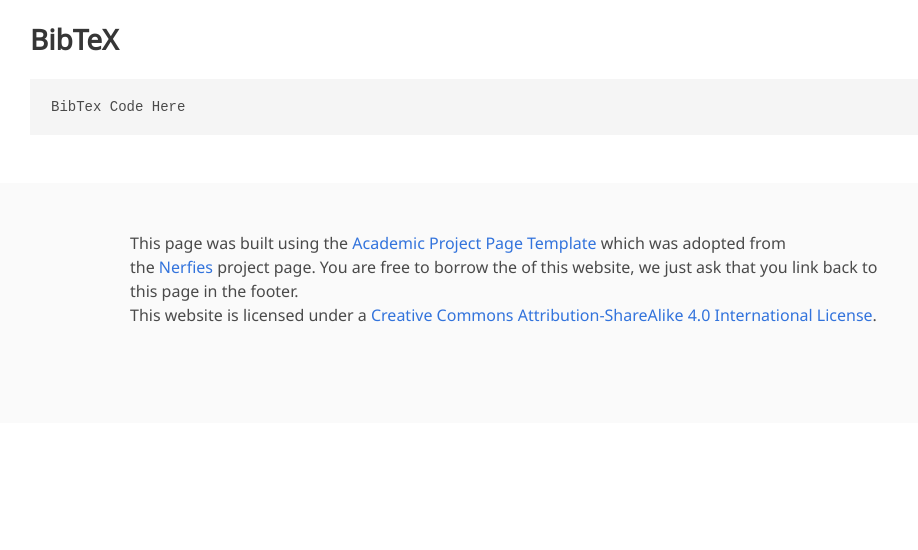
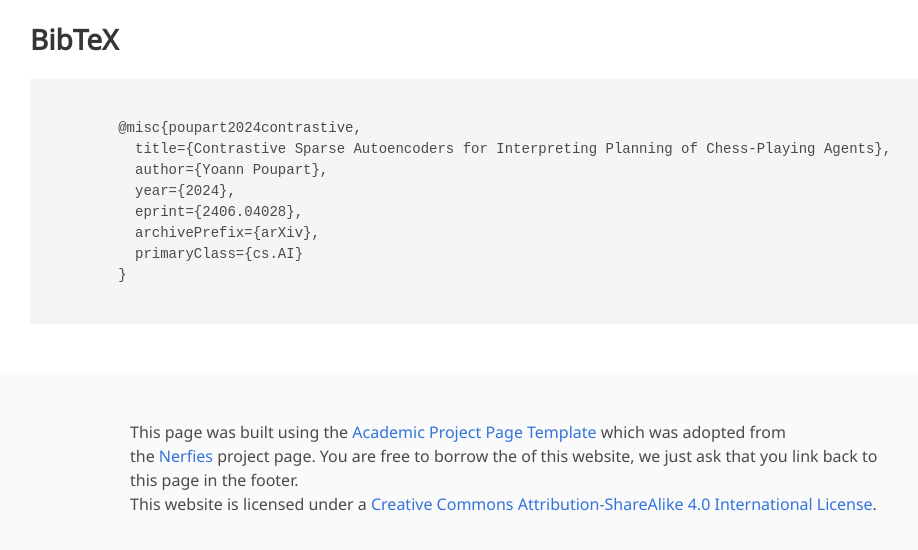
Before and after one commit to yp-edu/yp-edu.github.io, a Jekyll site: the page built from pages/_publications/lczero-planning.html, in a window 1280 px wide and 900 px high, scrolled down 1029 px, cut to the strip 288-838 px from the top of the window. Shown: the whole strip, without its empty margins (130-1048 px from the left). Built offline with Jekyll 4.4.1, drawn with Linux system fonts in a browser that asks for light colours; nearby versions of some CDN libraries; some web fonts are replaced; library files that are not in the unit come from our copies; Markdown is read by kramdown in place of the engine named in the settings; a style sheet for code colours, icons or effects is not loaded; before the commit the page ends 1740 px from its top, so only the background shows below that.

Commit message:
pub link

```diff
--- a/pages/_publications/lczero-planning.html
+++ b/pages/_publications/lczero-planning.html
@@ -229,7 +229,16 @@ description: TL;DR> We propose contrastive sparse autoencoders (CSAE), a novel f
   <section class="section" id="BibTeX">
     <div class="container is-max-desktop content">
       <h2 class="title">BibTeX</h2>
-      <pre><code>BibTex Code Here</code></pre>
+      <pre><code>
+        @misc{poupart2024contrastive,
+          title={Contrastive Sparse Autoencoders for Interpreting Planning of Chess-Playing Agents},
+          author={Yoann Poupart},
+          year={2024},
+          eprint={2406.04028},
+          archivePrefix={arXiv},
+          primaryClass={cs.AI}
+        }
+      </code></pre>
     </div>
 </section>
 <!--End BibTex citation -->
```
Also changed, not shown: other parts of pages/_publications/lczero-planning.html (+2 -2 lines).
